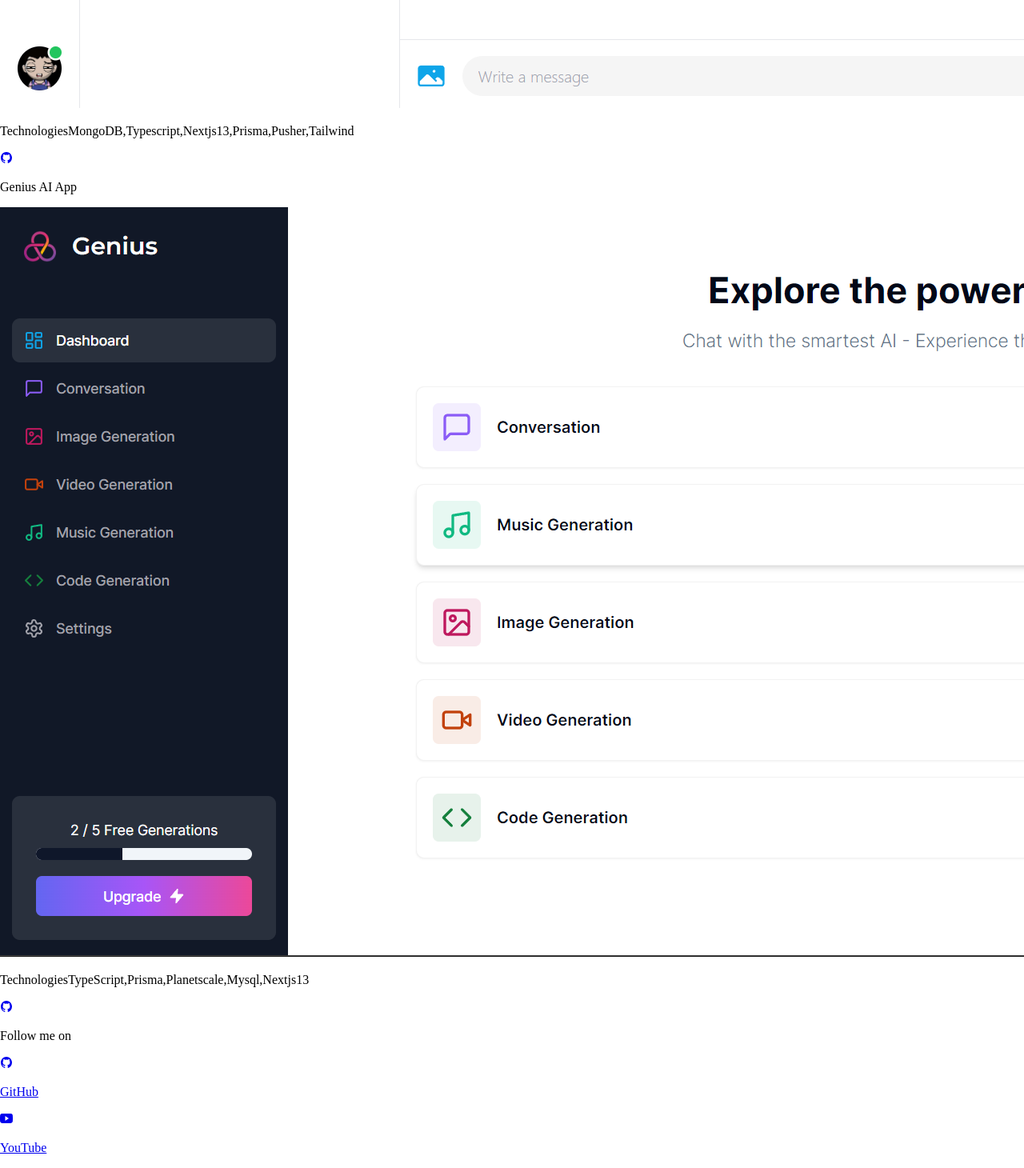
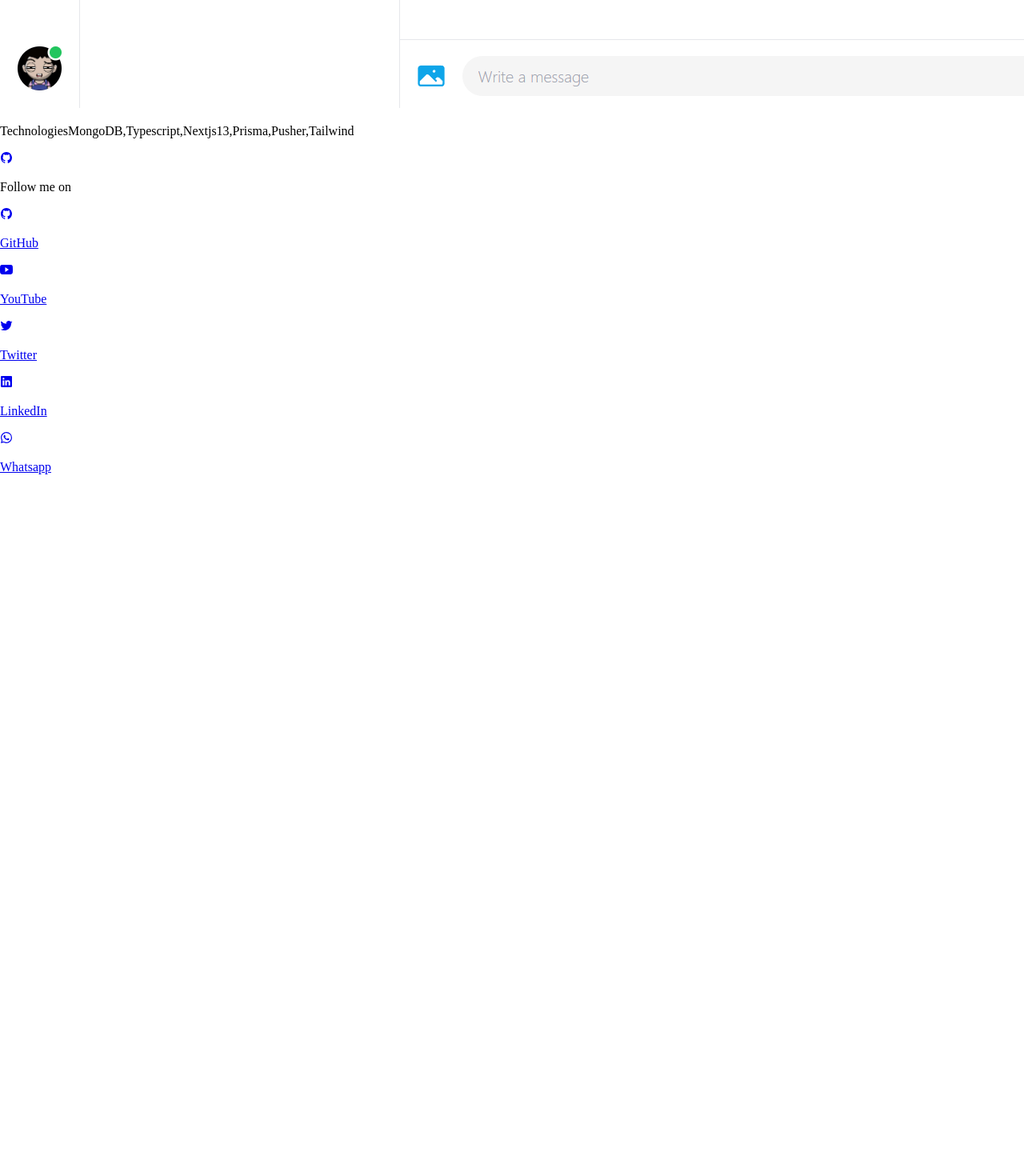
Before and after one commit to Charliehexx/hexxportfolio, a React (Create React App) app: page / in a window 1280 px wide. Shown: the part 4042-5502 px from the top of the page at 80% size. After the commit the page ends 4651 px from the top, so only its background shows below. Built offline with nearby package versions, Linux system fonts and the light colour scheme.

Commit message:
Update data.js

```diff
--- a/src/data.js
+++ b/src/data.js
@@ -9,7 +9,7 @@ import {
 import img1 from "./images/p1.png";
 import img2 from "./images/p2.png";
 import img3 from "./images/p3.png";
-import img4 from "./images/p4.png";
+// import img4 from "./images/p4.png";
 // import img2 from "./images/thumb-fullstack-socialmedia-app-react-sanity.png";
 // import img3 from "./images/thumb-google-map-clone-nextjs-feb22.png";
 // import img4 from "./images/thumb-pinterest-clone-reactjs.png";
@@ -85,14 +85,14 @@ export const Projects = [
      imageSrc: img3,
      techs: "MongoDB,Typescript,Nextjs13,Prisma,Pusher,Tailwind",
      github: "https://messenger-clone-opal-pi.vercel.app/",
-   },
-  {
-    id: 4,
-    name: "Genius AI App ",
-   imageSrc: img4,
-    techs: "TypeScript,Prisma,Planetscale,Mysql,Nextjs13",
-    github: "https://ai-saas-iota.vercel.app/",
-  },
+   }
+  // {
+  //   id: 4,
+  //   name: "Genius AI App ",
+  //  imageSrc: img4,
+  //   techs: "TypeScript,Prisma,Planetscale,Mysql,Nextjs13",
+  //   github: "https://ai-saas-iota.vercel.app/",
+  // },
 //   {
 //     id: 5,
 //     name: "Own Video Blog",
```
